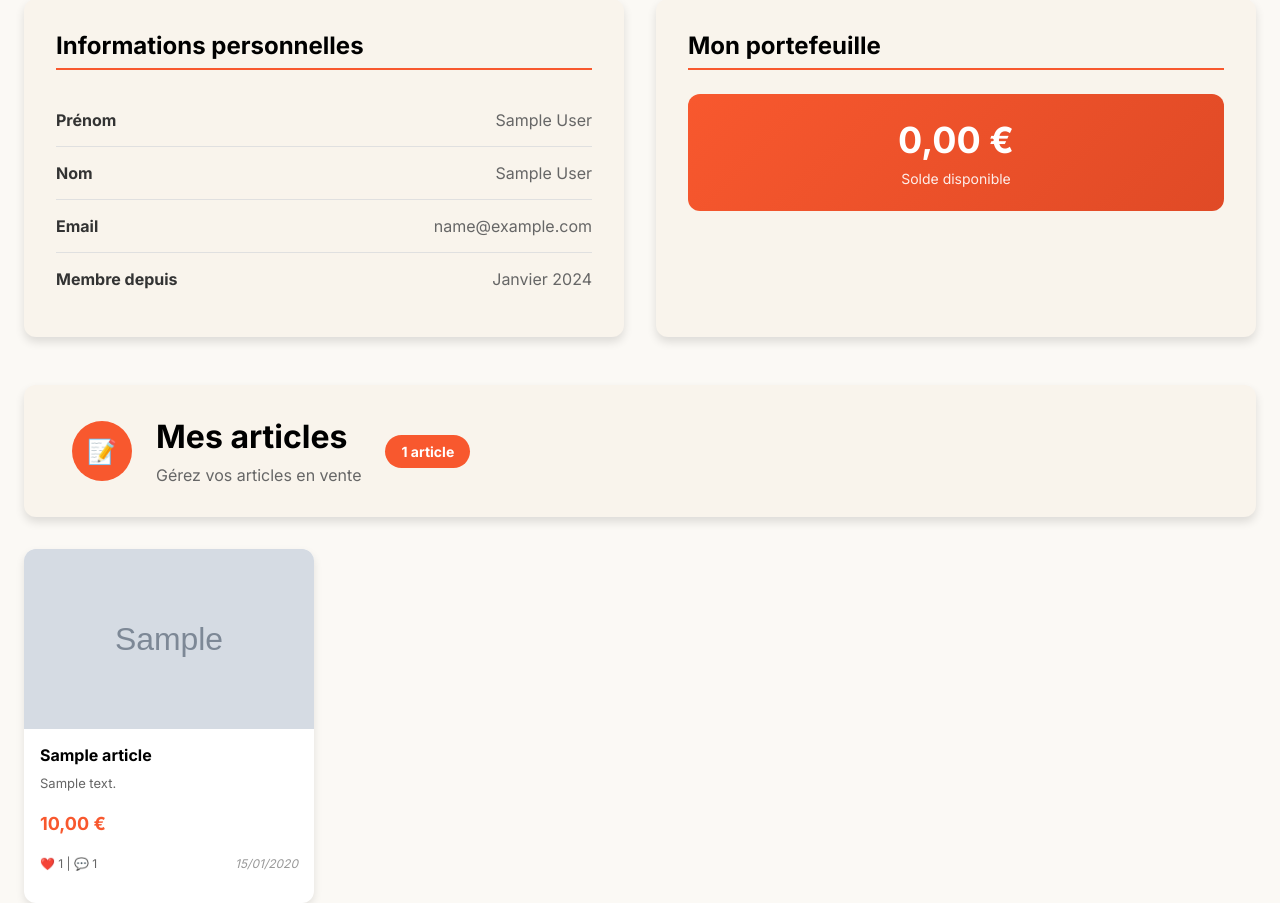
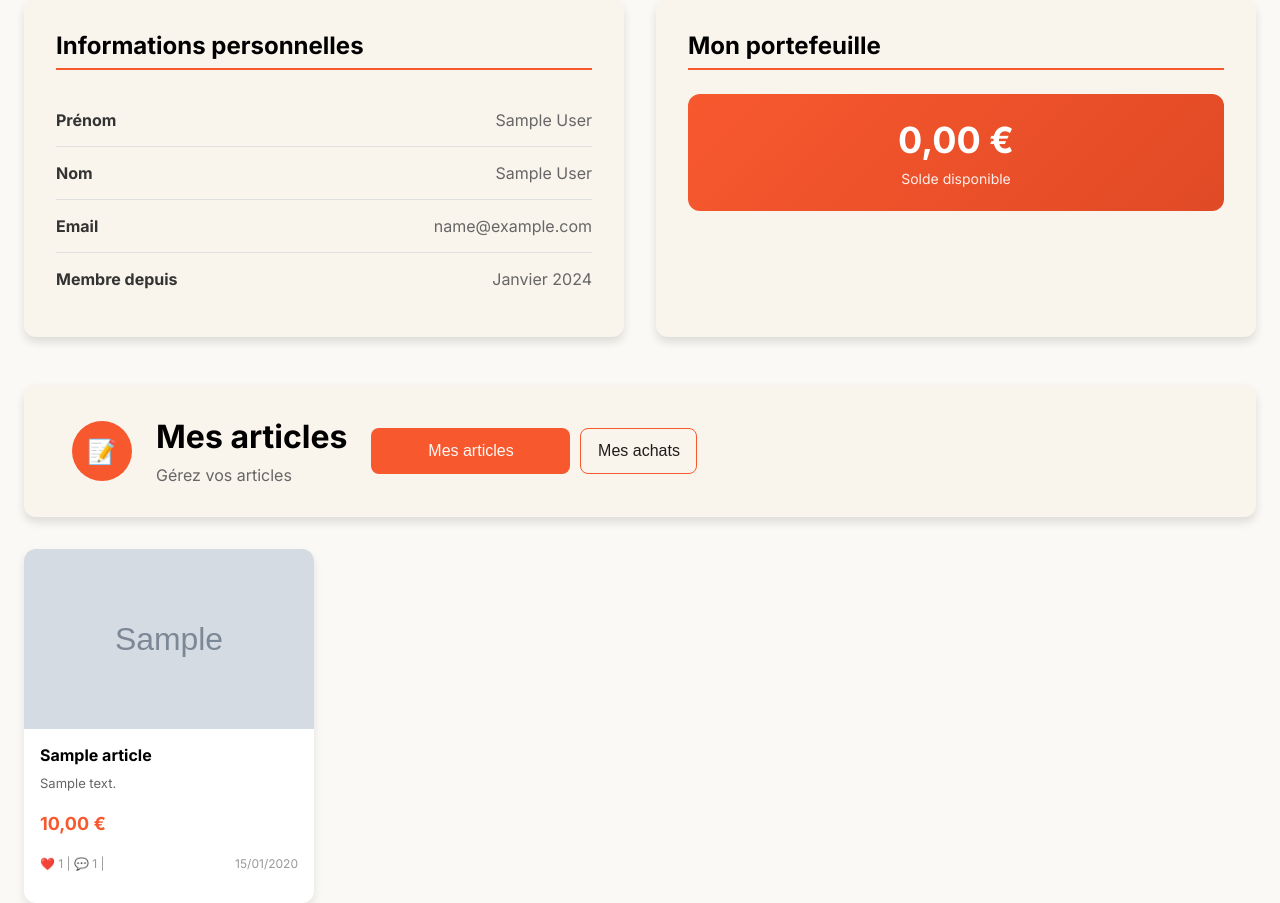
Before and after one commit to CalvoTom/MarketPlace, a PHP site: page /profile.php in a window 1280 px wide. Shown: the part 463-1366 px from the top of the page. Run offline with PHP 8.4, Linux system fonts and the light colour scheme; the visitor is signed in with stand-in values (Sample User, id 1); tables that the repository leaves empty or names only in its code hold one stand-in row (values such as "Sample post"); grey boxes marked "Sample" are stand-in pictures.

Commit message:
add page for buy article in profile

```diff
--- a/assets/css/style.css
+++ b/assets/css/style.css
@@ -2061,3 +2061,9 @@ em {
   padding: 32px 48px;
   gap: 24px;
 }
+
+.articles-toggle{
+  display: flex;
+  flex-direction: row;
+  gap: 10px;
+}
--- a/profile.php
+++ b/profile.php
@@ -55,6 +55,23 @@ $sql_articles = "SELECT a.*, COUNT(DISTINCT l.id) as likes_count, COUNT(DISTINCT
 $stmt_articles = $conn->prepare($sql_articles);
 $stmt_articles->execute([':user_id' => $_SESSION["user_id"]]);
 $user_articles = $stmt_articles->fetchAll(PDO::FETCH_ASSOC);
+
+$stmt_articles = $conn->prepare("
+    SELECT a.*,
+            i.date_transaction,
+            COUNT(DISTINCT l.id) AS likes_count,
+            COUNT(DISTINCT c.id) AS comments_count
+    FROM invoice i
+    JOIN cart ct ON ct.utilisateur_id = i.utilisateur_id
+    JOIN articles a ON a.id = ct.article_id
+    LEFT JOIN likes l ON l.article_id = a.id
+    LEFT JOIN commentaires c ON c.article_id = a.id
+    WHERE i.utilisateur_id = :user_id
+    GROUP BY a.id
+    ORDER BY i.date_transaction DESC
+");
+$stmt_articles->execute([':user_id' => $_SESSION["user_id"]]);
+$buy_articles = $stmt_articles->fetchAll(PDO::FETCH_ASSOC);
 
 // Vérifier si une image existe
 $hasImageInDB = !empty($user['profile_picture']);
@@ -158,33 +175,30 @@ $profileImage = $hasImageInDB
                 </div>
             </div>
 
-            <!-- Mes Articles Section -->
+           <!-- Section Articles-->
             <div class="user-articles-section">
                 <div class="articles-header">
                     <div class="header-content">
                         <div class="articles-icon">📝</div>
                         <div>
                             <h3 class="articles-title">Mes articles</h3>
-                            <p class="articles-subtitle">Gérez vos articles en vente</p>
+                            <p class="articles-subtitle">Gérez vos articles</p>
                         </div>
                     </div>
-                    <div class="articles-count">
-                        <?= count($user_articles) ?> article<?= count($user_articles) > 1 ? 's' : '' ?>
+                    <div class="articles-toggle">
+                        <button onclick="toggleArticles('sale')" class="btn btn-primary" id="btn-sale">Mes articles</button>
+                        <button onclick="toggleArticles('buy')" class="btn btn-secondary" id="btn-buy">Mes achats</button>
                     </div>
                 </div>
 
+                <!-- Articles en vente -->
+                <div id="articles-sale" class="articles-container">
                     <?php if (empty($user_articles)): ?>
                         <div class="no-articles">
                             <div class="no-articles-icon">📦</div>
                             <h4 class="no-articles-title">Aucun article en vente</h4>
-                        <p class="no-articles-text">
-                            Vous n'avez pas encore mis d'articles en vente.<br>
-                            Commencez dès maintenant !
-                        </p>
-                        <a href="vente.php" class="btn-sell">
-                            <span>💰</span>
-                            Vendre un article
-                        </a>
+                            <p class="no-articles-text">Vous n'avez pas encore mis d'articles en vente.<br>Commencez dès maintenant !</p>
+                            <a href="vente.php" class="btn-sell"><span>💰</span>Vendre un article</a>
                         </div>
                     <?php else: ?>
                         <div class="user-articles-grid">
@@ -196,31 +210,18 @@ $profileImage = $hasImageInDB
                                                 alt="<?= htmlspecialchars($article['nom']) ?>"
                                                 class="article-image"
                                                 onerror="this.style.display='none'; this.nextElementSibling.style.display='flex';">
-                                        <div class="article-image" style="display: none; background: linear-gradient(135deg, #F8582E, #e04a26); color: white; font-size: 18px;">
-                                            📷 Image non disponible
-                                        </div>
+                                            <div class="article-image" style="display: none; background: #ccc; color: white;">📷 Image non disponible</div>
                                         <?php else: ?>
-                                        <div class="article-image" style="background: linear-gradient(135deg, #F8582E, #e04a26); display: flex; align-items: center; justify-content: center; color: white; font-size: 18px;">
-                                            📷 Aucune image
-                                        </div>
+                                            <div class="article-image" style="background: #ccc; display: flex; align-items: center; justify-content: center;">📷 Aucune image</div>
                                         <?php endif; ?>
 
                                         <div class="article-content">
                                             <h4 class="article-name"><?= htmlspecialchars($article['nom']) ?></h4>
-
-                                        <?php if (!empty($article['description'])): ?>
                                             <p class="article-description"><?= htmlspecialchars($article['description']) ?></p>
-                                        <?php endif; ?>
-
                                             <div class="article-price"><?= number_format($article['prix'], 2, ',', ' ') ?> €</div>
-
                                             <div class="article-meta">
-                                            <span class="article-stats">
-                                                ❤️ <?= $article['likes_count'] ?> | 💬 <?= $article['comments_count'] ?>
-                                            </span>
-                                            <span class="article-date">
-                                                <?= date('d/m/Y', strtotime($article['date_publication'])) ?>
-                                            </span>
+                                                ❤️ <?= $article['likes_count'] ?> | 💬 <?= $article['comments_count'] ?> |
+                                                <span><?= date('d/m/Y', strtotime($article['date_publication'])) ?></span>
                                             </div>
                                         </div>
                                     </a>
@@ -228,6 +229,47 @@ $profileImage = $hasImageInDB
                             <?php endforeach; ?>
                         </div>
                     <?php endif; ?>
+                </div>
+
+                <!-- Articles achetés -->
+                <div id="articles-buy" class="articles-container" style="display: none;">
+                    <?php if (empty($buy_articles)): ?>
+                        <div class="no-articles">
+                            <div class="no-articles-icon">🛒</div>
+                            <h4 class="no-articles-title">Aucun article acheté</h4>
+                            <p class="no-articles-text">Vous n'avez pas encore acheté d'article.</p>
+                            <a href="articles.php" class="btn-sell"><span>💳</span>Acheté un article</a>
+                        </div>
+                    <?php else: ?>
+                        <div class="user-articles-grid">
+                            <?php foreach ($buy_articles as $article): ?>
+                                <div class="user-article-card">
+                                    <a href="articleDetail.php?id=<?= $article['id'] ?>" style="text-decoration: none; color: inherit;">
+                                        <?php if (!empty($article['image_url'])): ?>
+                                            <img src="<?= htmlspecialchars($article['image_url']) ?>"
+                                                alt="<?= htmlspecialchars($article['nom']) ?>"
+                                                class="article-image"
+                                                onerror="this.style.display='none'; this.nextElementSibling.style.display='flex';">
+                                            <div class="article-image" style="display: none; background: #ccc; color: white;">📷 Image non disponible</div>
+                                        <?php else: ?>
+                                            <div class="article-image" style="background: #ccc; display: flex; align-items: center; justify-content: center;">📷 Aucune image</div>
+                                        <?php endif; ?>
+
+                                        <div class="article-content">
+                                            <h4 class="article-name"><?= htmlspecialchars($article['nom']) ?></h4>
+                                            <p class="article-description"><?= htmlspecialchars($article['description']) ?></p>
+                                            <div class="article-price"><?= number_format($article['prix'], 2, ',', ' ') ?> €</div>
+                                            <div class="article-meta">
+                                                ❤️ <?= $article['likes_count'] ?> | 💬 <?= $article['comments_count'] ?> |
+                                                <span><?= date('d/m/Y', strtotime($article['date_publication'])) ?></span>
+                                            </div>
+                                        </div>
+                                    </a>
+                                </div>
+                            <?php endforeach; ?>
+                        </div>
+                    <?php endif; ?>
+                </div>
             </div>
         </section>
     </div>
@@ -284,7 +326,6 @@ $profileImage = $hasImageInDB
         // Fonction de suppression d'article
         function deleteArticle(articleId) {
             if (confirm('Êtes-vous sûr de vouloir supprimer cet article ? Cette action est irréversible.')) {
-                // Créer un formulaire pour envoyer la requête de suppression
                 const form = document.createElement('form');
                 form.method = 'POST';
                 form.action = 'delete-article.php';
@@ -299,6 +340,29 @@ $profileImage = $hasImageInDB
                 form.submit();
             }
         }
+
+        function toggleArticles(view) {
+            const saleSection = document.getElementById('articles-sale');
+            const buySection = document.getElementById('articles-buy');
+            const btnSale = document.getElementById('btn-sale');
+            const btnBuy = document.getElementById('btn-buy');
+
+            if (view === 'sale') {
+                saleSection.style.display = 'block';
+                buySection.style.display = 'none';
+                btnSale.classList.add('btn-primary');
+                btnSale.classList.remove('btn-secondary');
+                btnBuy.classList.remove('btn-primary');
+                btnBuy.classList.add('btn-secondary');
+            } else {
+                saleSection.style.display = 'none';
+                buySection.style.display = 'block';
+                btnSale.classList.remove('btn-primary');
+                btnSale.classList.add('btn-secondary');
+                btnBuy.classList.add('btn-primary');
+                btnBuy.classList.remove('btn-secondary');
+            }
+        }
     </script>
 </body>
 </html>
--- a/vente.php
+++ b/vente.php
@@ -24,8 +24,9 @@ if ($_SERVER['REQUEST_METHOD'] === 'POST') {
         $article_id = $conn->lastInsertId();
 
         if ($quantity !== null) {
+            $result = $quantity <= 0 ? 1 : $quantity;
             $stmtStock = $conn->prepare('INSERT INTO stock (article_id, quantite) VALUES (?, ?)');
-            $stmtStock->execute([$article_id, $quantity]);
+            $stmtStock->execute([$article_id, $result]); // <-- on insère la valeur corrigée
         }
 
         $message = "Article ajouté avec succès.";
@@ -144,8 +145,9 @@ if ($_SERVER['REQUEST_METHOD'] === 'POST') {
                                         name="quantite"
                                         class="form-input"
                                         step="1"
-                                        min="0"
+                                        min="1"
                                         placeholder="0"
+                                        require
                                     >
                                 </div>
                             </div>
```
Lines whose indentation alone changed are shown as unchanged.
